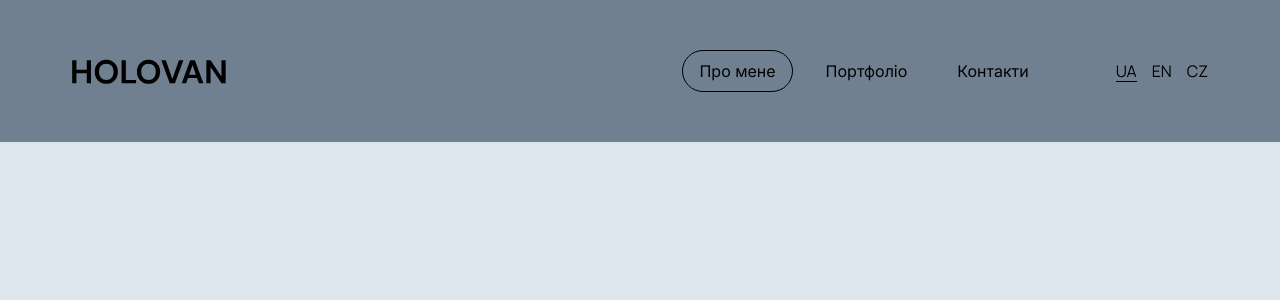
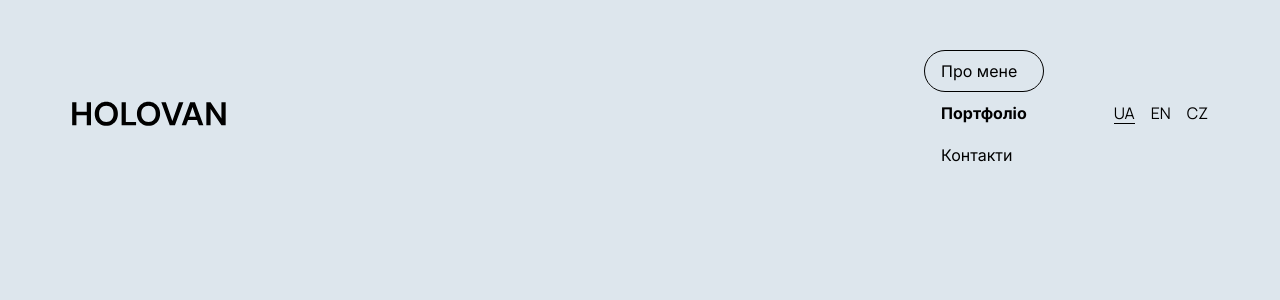
Before and after one commit to 4svEXE/HolovanMarynaPhotographer, a React (Vite) app: page / in a window 1280 px wide. Shown: the top 300 px of the page. Built offline with nearby package versions, Linux system fonts and the light colour scheme.

Commit message:
feat:add mobile menu and update styles for locals list and nav list

```diff
--- a/src/Components/AppBar/AppBar.jsx
+++ b/src/Components/AppBar/AppBar.jsx
@@ -2,8 +2,21 @@ import Icon from "Components/Icon/Icon";
 import Navigation from "Components/Navigation/Navigation";
 import LocalizationList from "Components/LocalizationList/LocalizationList";
 import css from "./AppBar.module.scss";
+import MobileMenu from "Components/MobileMenu/MobileMenu";
+import { useState } from "react";
 
 const AppBar = () => {
+
+  const [modalIsOpen, setModalIsOpen] = useState(false);
+
+  const openModal = () => {
+    setModalIsOpen(true);
+  }
+
+  const closeModal = () => {
+    setModalIsOpen(false);
+  }
+
   return (
     <header className={`${css.header}`}>
       <div className={"container flex justify-between items-center"}>
@@ -16,6 +29,7 @@ const AppBar = () => {
 
         <button
           className={`flex justify-center items-center ${css.mobileMenuBtn} md:hidden`}
+          onClick={()=>openModal()}
         >
           <Icon
             id={"menu"}
@@ -25,11 +39,12 @@ const AppBar = () => {
           ></Icon>
         </button>
 
-        <div className={`hidden md:flex items-center ${css.mediumScreenNav} `}>
-          <Navigation className={`ssm:hidden md:block`} />
+        <div className={`hidden md:flex items-center  ${css.mediumScreenNav} `}>
+          <Navigation nav={`ssm:hidden md:block`} navList={"display: flex; gap: 16px;"}/>
 
-          <LocalizationList />
+          <LocalizationList style={"flex gap-4"} />
         </div>
+        <MobileMenu modalIsOpen={modalIsOpen} closeModal={closeModal}/>
       </div>
     </header>
   );
--- a/src/Components/AppBar/AppBar.module.scss
+++ b/src/Components/AppBar/AppBar.module.scss
@@ -4,7 +4,6 @@
 }
 
 .header{
-    background-color: slategrey;
     padding-left: 15px;
     padding-right: 15px;
     padding-top: 50px;
--- a/src/Components/Icon/Icon.jsx
+++ b/src/Components/Icon/Icon.jsx
@@ -3,7 +3,7 @@ import svg from '../../images/favicon/icons.svg'
 
 const Icon = ({ id, style, width, height }) => {
        return (
-           <svg width={width} height={height} style={style}>
+           <svg role='img' aria-label={`${id} icon`} width={width} height={height} style={style}>
                <use href={`${svg}#${id}`}/>
            </svg>
        );
--- a/src/Components/LocalizationList/LocalizationList.jsx
+++ b/src/Components/LocalizationList/LocalizationList.jsx
@@ -1,8 +1,9 @@
 import css from './LocalizationList.module.scss';
+import PropTypes from 'prop-types';
 
-const LocalizationList = () => {
+const LocalizationList = ({style}) => {
     return (
-        <ul className={css.localesList}>
+        <ul className={`${css.localesList} ${style}`}>
             <li className={css.checked}>UA</li>
             <li>EN</li>
             <li>CZ</li>
@@ -10,4 +11,8 @@ const LocalizationList = () => {
     )
 };
 
+LocalizationList.propTypes ={
+    style: PropTypes.string.isRequired,
+}
+
 export default LocalizationList;
--- a/src/Components/LocalizationList/LocalizationList.module.scss
+++ b/src/Components/LocalizationList/LocalizationList.module.scss
@@ -1,7 +1,4 @@
 .localesList {
-  display: flex;
-  gap: 15px;
-
   li {
     position: relative;
     height: 24px;
--- /dev/null
+++ b/src/Components/MobileMenu/MobileMenu.jsx
@@ -0,0 +1,31 @@
+import LocalizationList from "Components/LocalizationList/LocalizationList";
+import Navigation from "Components/Navigation/Navigation";
+import SocialsList from "Components/SocialsList/SocialsList";
+import Icon from "Components/Icon/Icon";
+import css from "./MobileMenu.module.scss";
+
+const MobileMenu = ({ closeModal, modalIsOpen }) => {
+  const handleCloseModal = () => {
+    closeModal();
+  };
+
+  return (
+    <div className={`${css.mobileMenu} ${modalIsOpen ? css.isOpen : ""}`}>
+      <div className={`flex flex-col`}>
+        <button className={css.closeBtn} onClick={() => handleCloseModal()}>
+          <Icon
+            id={"close"}
+            width={14}
+            height={14}
+            style={{ fill: "#000000" }}
+          />
+        </button>
+        <LocalizationList style={"flex gap-4 mb-32"} />
+        <Navigation navList={"flex flex-col mb-40"} />
+        <SocialsList />
+      </div>
+    </div>
+  );
+};
+
+export default MobileMenu;
--- /dev/null
+++ b/src/Components/MobileMenu/MobileMenu.module.scss
@@ -0,0 +1,24 @@
+.mobileMenu{
+    position: fixed;
+    right: 0px;
+    top: 0px;
+    transform: translateX(100%);
+
+    width: 343px;
+    height: 100%;
+    padding: 50px 61px;
+    z-index: 500;
+
+    background-color: rgb(247, 242, 239);
+}
+
+.mobileMenu.isOpen{
+    transition: transform,300ms,ease-in-out;
+    transform: translateX(0%);
+}
+
+.closeBtn{
+    position: absolute;
+    top: 55px;
+    right: 21px;
+}
--- a/src/Components/Navigation/Navigation.jsx
+++ b/src/Components/Navigation/Navigation.jsx
@@ -1,14 +1,25 @@
-import css from "./Navigation.module.scss"
-const Navigation = ({className}) => {
+import { useLocation, useParams } from "react-router-dom";
+import css from "./Navigation.module.scss";
+import PropTypes from "prop-types";
+
+const Navigation = ({ nav, navList }) => {
+  const params = useParams();
+
+  console.log(params);
   return (
-    <nav className={className}>
-      <ul className={css.navList}>
+    <nav className={nav}>
+      <ul className={`${navList} ${css.navList}`}>
         <li className={css.checked}>Про мене</li>
-        <li>Портфоліо</li>
+        <li className={css.bold}>Портфоліо</li>
         <li>Контакти</li>
       </ul>
     </nav>
   );
 };
 
+Navigation.propTypes = {
+  nav: PropTypes.string,
+  navList: PropTypes.string.isRequired,
+};
+
 export default Navigation;
--- a/src/Components/Navigation/Navigation.module.scss
+++ b/src/Components/Navigation/Navigation.module.scss
@@ -1,6 +1,4 @@
 .navList{
-    display: flex;
-    gap: 16px;
 
     li{
         font-family: Inter;
@@ -20,4 +18,8 @@
         box-sizing: border-box;
         border-radius: 40px;
     }
+
+    li.bold{
+        font-weight: bold;
+    }
 }
--- /dev/null
+++ b/src/Components/SocialsList/SocialsList.jsx
@@ -0,0 +1,11 @@
+import Icon from "Components/Icon/Icon";
+
+const SocialsList = () => {
+    return <ul className="flex flex-col gap-6">
+        <li className="flex items-center gap-3"><a href=""><Icon id={"instagram"} width={22} height={22} /></a>Instagram</li>
+        <li className="flex items-center gap-3"><a href=""><Icon id={"telegram"} width={22} height={22}/></a>Telegram</li>
+        <li className="flex items-center gap-3"><a href=""><Icon id={"facebook"} width={22} height={22}/></a>Facebook</li>
+    </ul>
+};
+
+export default SocialsList;
```
Also changed, not shown: src/Components/SocialsList/SocialsList.module.scss (added), src/images/favicon/icons.svg.
